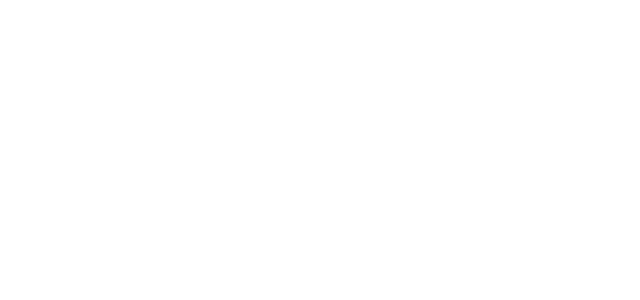
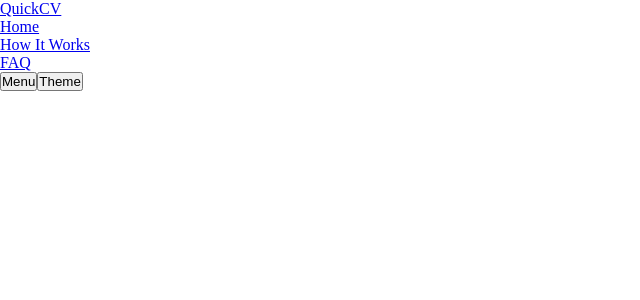
Before and after one commit to 4wiafe/cv-builder, a React (Vite) app in the folder cv-application/: page / in a window 1280 px wide. Shown: the top 300 px of the page, without its empty margins (0-640 px from the left). Built offline with nearby package versions, Linux system fonts and the light colour scheme.

Commit message:
Add navigation structure

```diff
--- a/cv-application/src/App.jsx
+++ b/cv-application/src/App.jsx
@@ -1,10 +1,11 @@
 import "./styles/App.css";
+import LandingPage from "./pages/LandingPage/LandingPage";
 
 function App() {
 
   return (
     <>
-
+      <LandingPage />
     </>
   );
 }
--- a/cv-application/src/pages/LandingPage/LandingPage.jsx
+++ b/cv-application/src/pages/LandingPage/LandingPage.jsx
@@ -0,0 +1,7 @@
+import Navigation from "./Navigation";
+
+export default function LandingPage() {
+  return (
+    <Navigation />
+  );
+}
--- a/cv-application/src/pages/LandingPage/Navigation.jsx
+++ b/cv-application/src/pages/LandingPage/Navigation.jsx
@@ -0,0 +1,26 @@
+export default function Navigation() {
+  return (
+    <nav>
+      <div className="logo">
+        <a href="/">QuickCV</a>
+      </div>
+
+      <ul className="nav-links">
+        <li className="link-list">
+          <a href="/" className="link">Home</a>
+        </li>
+        <li className="link-list">
+          <a href="#how-it-works" className="link">How It Works</a>
+        </li>
+        <li className="link-list">
+          <a href="#faq" className="link">FAQ</a>
+        </li>
+      </ul>
+
+      <div className="nav-btn-container">
+        <button type="button" className="menu-toggle">Menu</button>
+        <button type="button" className="theme-toggle">Theme</button>
+      </div>
+    </nav>
+  );
+}
```
